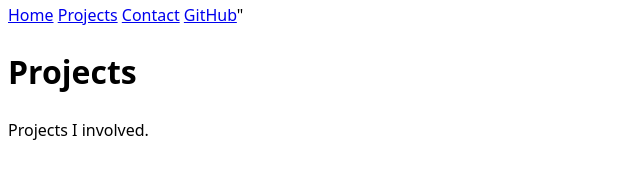
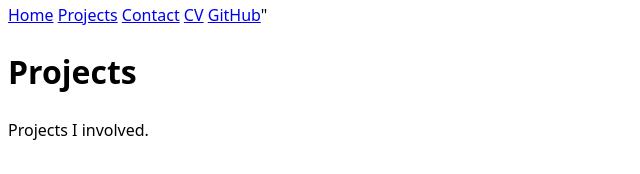
Before and after one commit to ivvvvvvvy123/Yixuan_Xin_Ivy_portfolio, a plain HTML site: page index.html in a window 1280 px wide. Shown: the part 458-632 px from the top of the page, 0-640 px from the left. Drawn offline with Linux system fonts and the light colour scheme.

Commit message:
Adding CV in main

```diff
--- a/index.html
+++ b/index.html
@@ -14,6 +14,7 @@
         <a href="../index.html">Home</a>
         <a href="../projects/index.html">Projects</a>
         <a href="../contact/index.html">Contact</a>
+        <a href="../cv/index.html">CV</a>
         <a href="https://github.com/ivvvvvvy123" target="_blank">GitHub</a>"
     </nav>
     <h1>Projects</h1>
```
